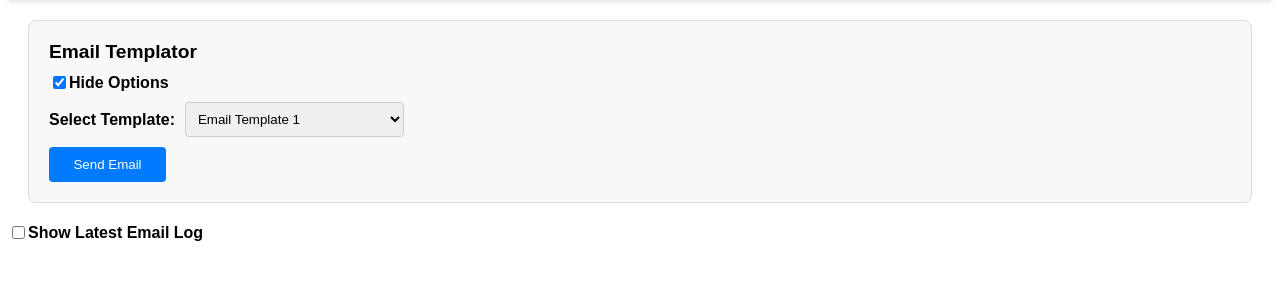
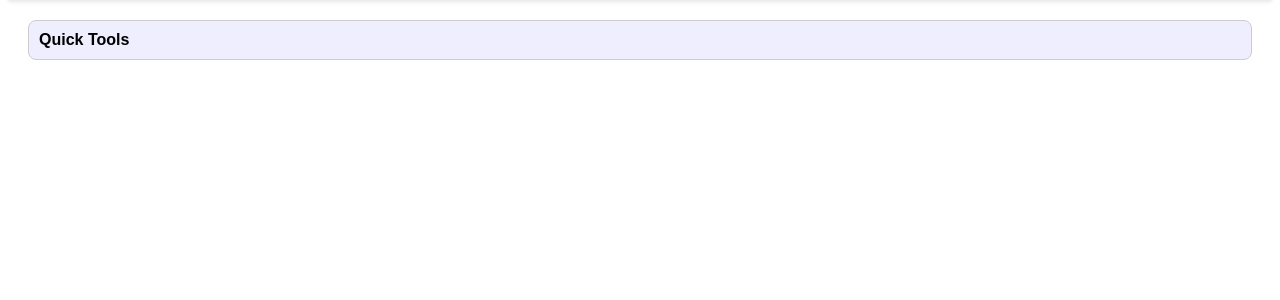
Before and after one commit to vpatel1995/etools, a Django app: page / in a window 1280 px wide. Shown: the part 83-383 px from the top of the page. Run offline with Django 4.2, Linux system fonts and the light colour scheme; data that the repository does not hold is empty.

Commit message:
move emai into its own containeer for quick tools

```diff
--- a/home/templates/home/home.html
+++ b/home/templates/home/home.html
@@ -1,6 +1,6 @@
 {% extends 'header_base.html' %}
 {% load static %}
-{% block title %}Send Email{% endblock %}
+{% block title %}Home{% endblock %}
 
 {% block content %}
 <style>
@@ -120,7 +120,29 @@
         background-color: #fff;
         display: none; /* Initially hidden */
     }
+
+    .quick-tools {
+        margin: 20px;
+        padding: 10px;
+        border: 1px solid #ccc;
+        border-radius: 8px;
+        background-color: #eef;
+    }
+
+    .quick-tools-header {
+        cursor: pointer;
+        font-weight: bold;
+    }
+
+    .quick-tools-content {
+        display: none; /* Initially hidden */
+        margin-top: 10px;
+    }
 </style>
+<div class="quick-tools">
+    <div class="quick-tools-header" onclick="toggleQuickTools()">Quick Tools</div>
+    <div class="quick-tools-content">
+        <!-- Your existing email templator and other tools here -->
         <div class="email-container">
             <div class="form-section">
                 <div class="left-section">
@@ -163,7 +185,7 @@
                     <div id="template-preview" contenteditable="true"></div>
                 </div>
             </div>
-</div>
+
             <!-- Checkbox for toggling the visibility of the email log -->
             <div class="form-group toggle-log">
                 <input type="checkbox" id="toggle-email-log" name="toggle-email-log">
@@ -179,6 +201,10 @@
                     <p><strong>Body:</strong> {{ latest_email_log.body | safe }}</p>
                 </div>
             {% endif %}
+
+        </div>
+    </div>
+</div>
 <script src="https://ajax.googleapis.com/ajax/libs/jquery/3.5.1/jquery.min.js"></script>
 <script>
     function updateTemplateAndSubject() {
@@ -360,6 +386,11 @@
     // Event listener for checkbox, move together with others later
     document.getElementById('hide-options').addEventListener('change', toggleFormVisibility);
 
+    // Function to toggle Quick Tools section
+    function toggleQuickTools() {
+        var quickToolsContent = document.querySelector('.quick-tools-content');
+        quickToolsContent.style.display = quickToolsContent.style.display === 'none' ? 'block' : 'none';
+    }
 
     function getCSRF(name) {
         let cookieValue = null;
```
Lines whose indentation alone changed are shown as unchanged.
